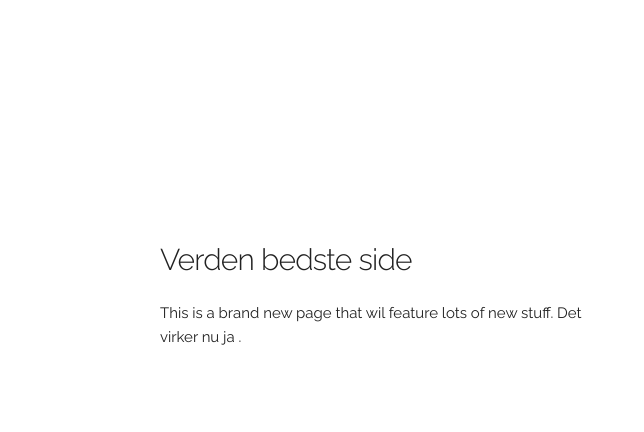
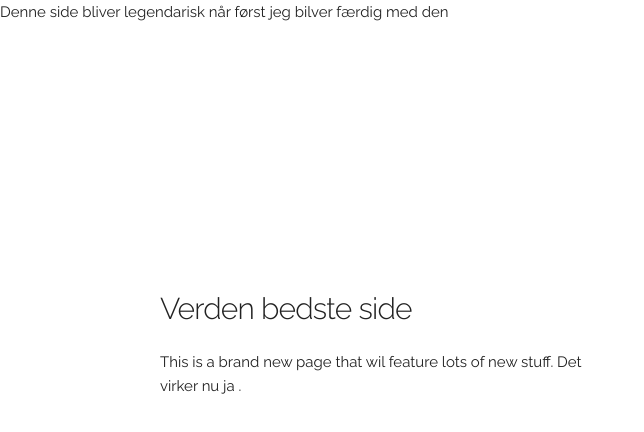
Before and after one commit to Danieltaylo/Web-stuff, a plain HTML site: page index.html in a window 1280 px wide. Shown: the whole page, without its empty margins (0-644 px from the left). Drawn offline with Linux system fonts and the light colour scheme.

Commit message:
Update index.html

```diff
--- a/index.html
+++ b/index.html
@@ -27,7 +27,7 @@
   <link rel="icon" type="image/png" href="images/favicon.png">
 
 </head>
-<body>
+<body><p>Denne side bliver legendarisk når først jeg bilver færdig med den </p></body>
 
   <!-- Primary Page Layout
   –––––––––––––––––––––––––––––––––––––––––––––––––– -->
```
